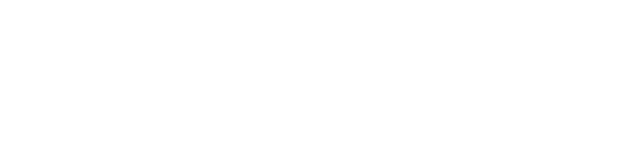
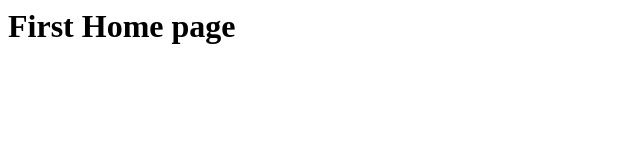
Before and after one commit to WasyihunS/code, a plain HTML site: page index.html in a window 1280 px wide. Shown: the whole page, without its empty margins (0-640 px from the left). Drawn offline with Linux system fonts and the light colour scheme.

Commit message:
commit index file

```diff
--- a/index.html
+++ b/index.html
@@ -4,5 +4,8 @@
             Home page
         </title>
     </header>
+    <body>
+        <h1>First Home page</h1>
+    </body>
 </html>
 </htm>
```
